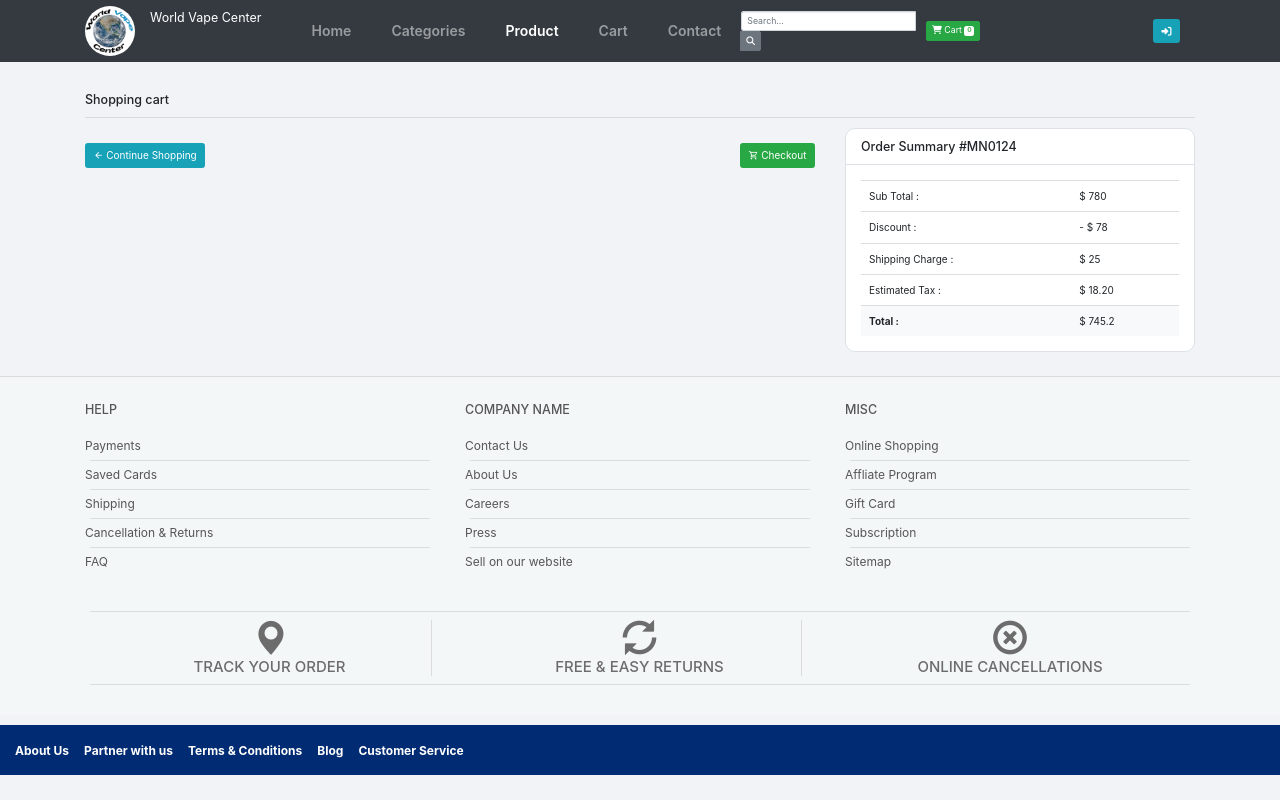
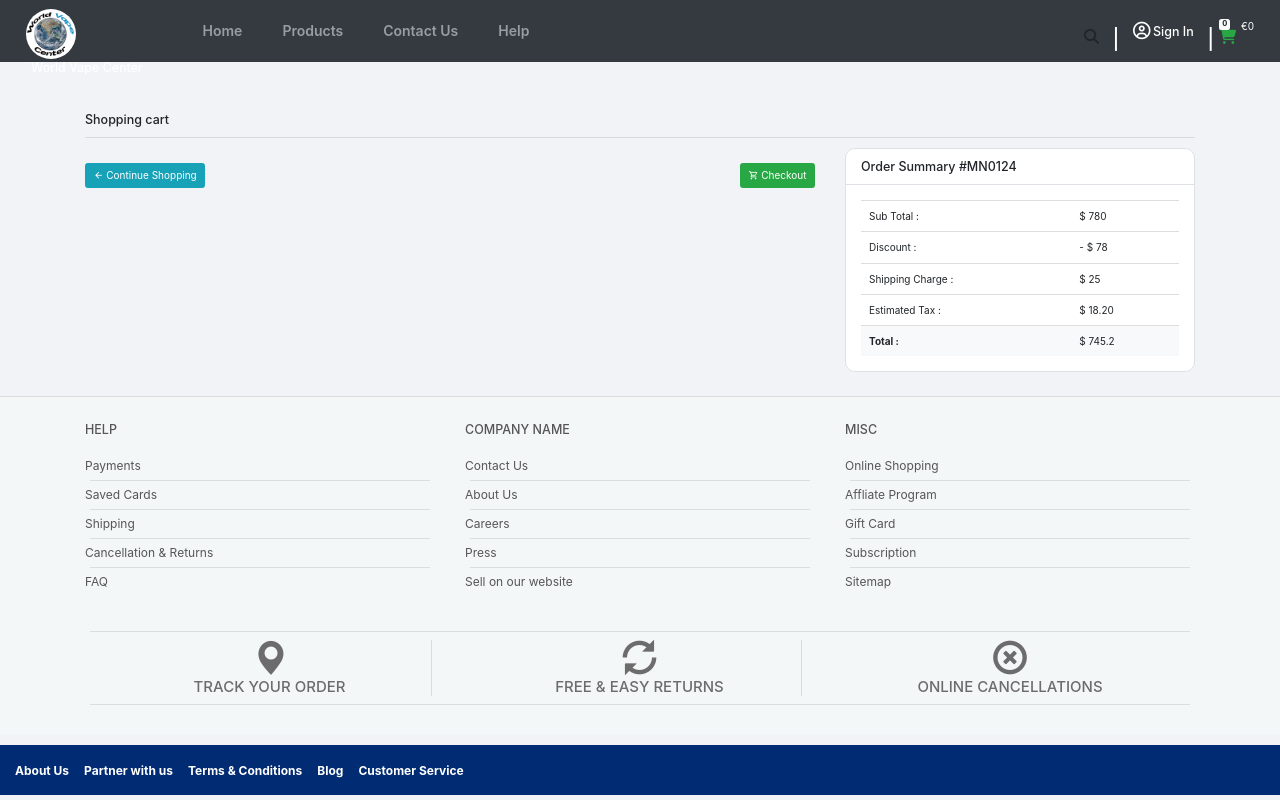
Before and after one commit to jamie33o/world-vape-center, a Django app: page /cart/ in a window 1280 px wide. Run offline with Django 3.2, Linux system fonts and the light colour scheme; parts of the project's set-up code (start-up, migrations or seed data) failed here and were passed over; some libraries are stand-ins or nearby versions.

Commit message:
Style: change style of header navigation

```diff
--- a/templates/ls-header.html
+++ b/templates/ls-header.html
@@ -1,69 +1,142 @@
 {% load static %}
 
-<nav class="navbar navbar-expand-md navbar-dark bg-dark mb-0 w-100">
-  <div class="container">
-    <img class="logo" src="{% static 'logo.png' %}" alt="logo" />
-    <a class="navbar-brand mx-auto" href="{% url 'home' %}">World Vape Center</a>
-
-    <button
-      class="navbar-toggler"
-      type="button"
-      data-toggle="collapse"
-      data-target="#navbardropdown"
-      aria-controls="navbardropdown"
-      aria-expanded="false"
-      aria-label="Toggle navigation">
-
+<nav class="navbar navbar-expand-lg navbar-dark bg-dark">
+  <button class="navbar-toggler" type="button" data-toggle="collapse" data-target="#navbarSupportedContent" aria-controls="navbarSupportedContent" aria-expanded="false" aria-label="Toggle navigation">
     <span class="navbar-toggler-icon"></span>
   </button>
+  <a class="navbar-brand" href="{% url 'home' %}"><img class="logo" src="{% static 'logo.png' %}" alt="logo" /><p class="d-none d-sm-inline ml-2">World Vape Center</p></a>
+  <div class="d-flex ml-auto">
+    <a class="text-white mt-2 position-relative d-flex d-sm-none mx-0" href="{% url 'cart-summary' %}">
+      <i class="fa fa-shopping-cart h4 text-success"></i>
+      <span id="cart-qty" class="badge badge-light position-absolute">
+        {% with qty_amount=cart|length %}
+            {% if qty_amount > 0 %}
+                {{ qty_amount }}
+                {% else %}
+                    0
+            {% endif %}
+        {% endwith %}
 
-    <div class="collapse navbar-collapse" id="navbardropdown">
-      <ul class="navbar-nav">
+      </span>
+      <span class="ml-2">€{{ cart.get_total }}</span>
+    </a>
+    <span class="h4 mx-2 text-white d-flex d-sm-none">|</span>
+    <p class="h5 my-auto d-inline ml-1 text-white d-sm-none">{{ user }}</p>
+
+  </div>
+
+
+  <div class="collapse navbar-collapse" id="navbarSupportedContent">
+    <ul class="navbar-nav mr-auto">
       <li class="nav-item">
         <a class="nav-link" href="{% url 'home' %}">Home</a>
       </li>
       <li class="nav-item">
-          <a class="nav-link" href="{% url 'categories' %}">Categories</a>
-        </li>
-        <li class="nav-item active">
-          <a class="nav-link" href="product.html"
-            >Product <span class="sr-only">(current)</span></a>
+        <a class="nav-link" href="{% url 'categories' %}">Products</a>
       </li>
       <li class="nav-item">
-          <a class="nav-link" href="cart.html">Cart</a>
+        <a class="nav-link" href="cart.html">Contact Us</a>
       </li>
       <li class="nav-item">
-          <a class="nav-link" href="contact.html">Contact</a>
+        <a class="nav-link" href="#help">Help</a>
       </li>
+      {% if user.is_authenticated %}
+        <li class="nav-item d-sm-none">
+          <a href="{% url 'account_change_password' %}" class="nav-link">
+            Change password
+          </a>      </li>
+        <li class="nav-item d-sm-none">
+          <a href="{% url 'account_email' %}" class="nav-link">
+            Email Settings
+          </a>      </li>
+        <li class="nav-item d-sm-none">
+          <div class="dropdown-divider"></div>
+          <a href="{% url 'account_logout' %}" class="nav-link">
+            Logout
+          </a>
+        </li>
+      {% else %}
+      <li class="nav-item d-sm-none">
+        <div class="dropdown-divider"></div>
+        <a href="{% url 'account_login' %}" class="nav-link">
+          Sign In
+        </a>
+      </li>
+
+      {% endif %}
     </ul>
 
-      <form class="form-inline my-2 my-lg-0">
-        <div class="input-group input-group-sm">
-          <input type="text" class="form-control" placeholder="Search..." />
+      <button class="search-btn d-none d-sm-flex btn mt-2">
+        <i class="fas fa-search h4"></i>
+      </button>
+      <span class="h2 mx-2 text-white d-none d-lg-flex">|</span>
+
+    <div class="dropdown d-none d-sm-flex">
+        {% if user.is_authenticated %}
+          <a class="dropdown-toggle text-white d-flex align-items-center" href="#" id="navbarDropdown" role="button" data-toggle="dropdown" aria-haspopup="true" aria-expanded="false">
+            {% if user.profile.image %}
+              <img class="logo" src="{{ user.profile.image.url }}" alt="logo" />
+            {% else %}
+              <i class="fa-regular fa-circle-user h3 m-0"></i>
+            {% endif %}
+            <p class="h5 my-auto d-inline ml-1">{{ user }}</p>
+          </a>
+        {% else %}
+          <a href="{% url 'account_login' %}" class="btn text-white d-flex align-items-center">
+            <i class="fa-regular fa-circle-user h3 m-0"></i>
+            <p class="h5 d-inline my-auto ml-1">Sign In</p>
+          </a>
+        {% endif %}
+      <div class="dropdown-menu" aria-labelledby="navbarDropdown">
+          <a href="{% url 'account_change_password' %}" class="dropdown-item">
+            Change password
+          </a>
+          <a href="{% url 'account_email' %}" class="dropdown-item">
+            Email Settings
+          </a>
+          <div class="dropdown-divider"></div>
+            <a href="{% url 'account_logout' %}" class="dropdown-item">
+              Logout
+            </a>
+          </div>
+      </div>
+      <span class="h2 mx-2 text-white d-none d-sm-flex">|</span>
+
+    <a class="text-white mt-2 position-relative d-none d-sm-flex" href="{% url 'cart-summary' %}">
+      <i class="fa fa-shopping-cart h4 text-success"></i>
+      <span id="cart-qty" class="badge badge-light position-absolute">
+        {% with qty_amount=cart|length %}
+            {% if qty_amount > 0 %}
+                {{ qty_amount }}
+                {% else %}
+                    0
+            {% endif %}
+        {% endwith %}
+
+      </span>
+      <span class="ml-2">€{{ cart.get_total }}</span>
+    </a>
+  </div>
+  <form class="form-inline my-2 my-lg-0 w-100 d-flex d-sm-none d-lg-none">
+    <div class="w-100 d-flex flex-dir-row">
+      <input type="text" class="w-100" placeholder="Search..." />
       <div class="input-group-append">
         <button type="button" class="btn btn-secondary btn-number">
           <i class="fa fa-search"></i>
         </button>
       </div>
     </div>
-        <a class="btn btn-success btn-sm ml-sm-3 mt-3 mt-sm-0" href="{% url 'cart-summary' %}">
-          <i class="fa fa-shopping-cart"></i> Cart
-          <span id="cart-qty" class="badge badge-light">0</span>
-        </a>
   </form>
-      {% if user.is_authenticated %}
-      <a href="{% url 'account_logout' %}" class="btn btn-info ml-auto">
-        <i class="glyphicon glyphicon-log-out text-white"></i>
-      </a>
-      <div class="mx-auto text-center ">
-        <span class="glyphicon glyphicon-user text-white"></span>
-        <p class="text-white h4">{{ user }}</p>
-      </div>
-      {% else %}
-      <a href="{% url 'account_login' %}" class="btn btn-info ml-auto">
-        <i class="fa-solid fa-right-to-bracket"></i>
-      </a>
-      {% endif %}
+</nav>
+
+
+<form id="search-form" class="form-inline my-2 my-lg-0 w-100 position-absolute d-none">
+  <div class="w-100 d-flex flex-dir-row">
+    <input type="text" class="w-100" placeholder="Search..." />
+    <div class="input-group-append">
+      <button type="button" class="btn btn-secondary btn-number">
+        <i class="fa fa-search"></i>
+      </button>
     </div>
   </div>
-</nav>
+</form>
```
Lines whose indentation alone changed are shown as unchanged.
